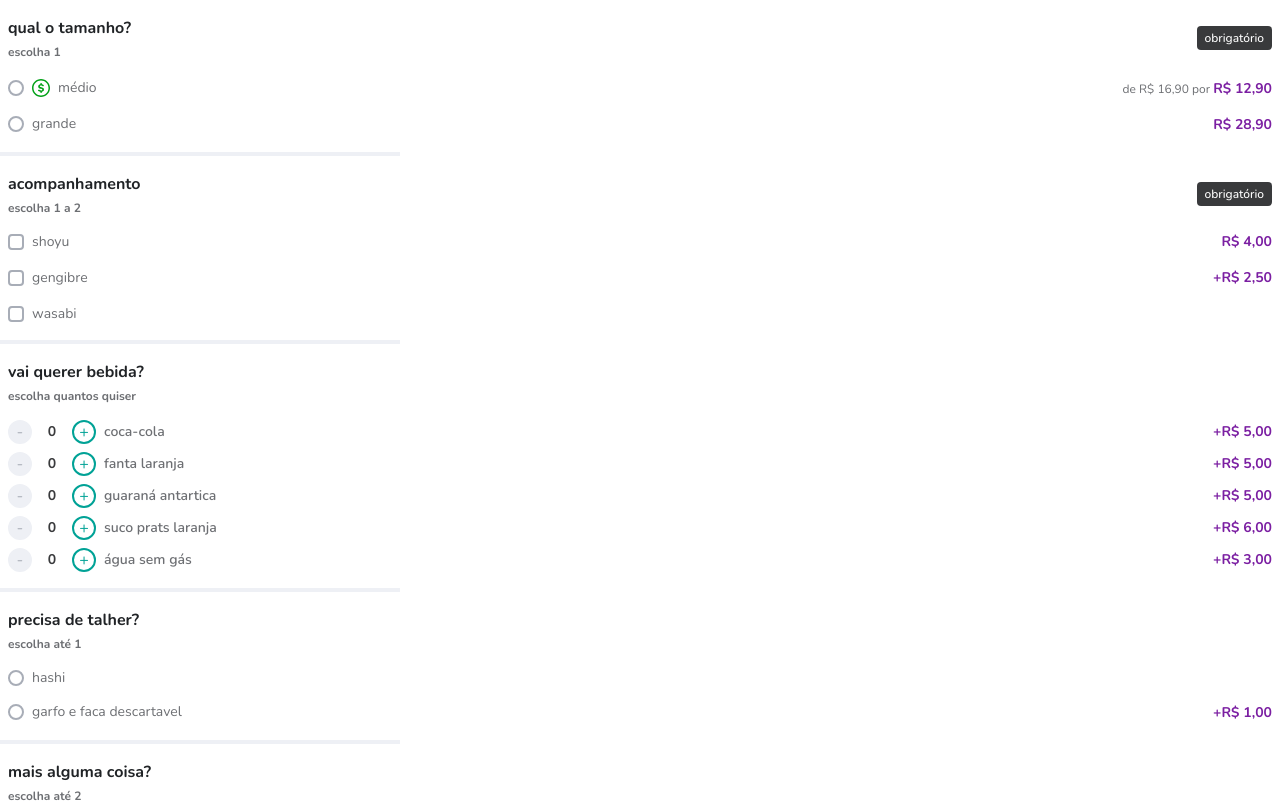
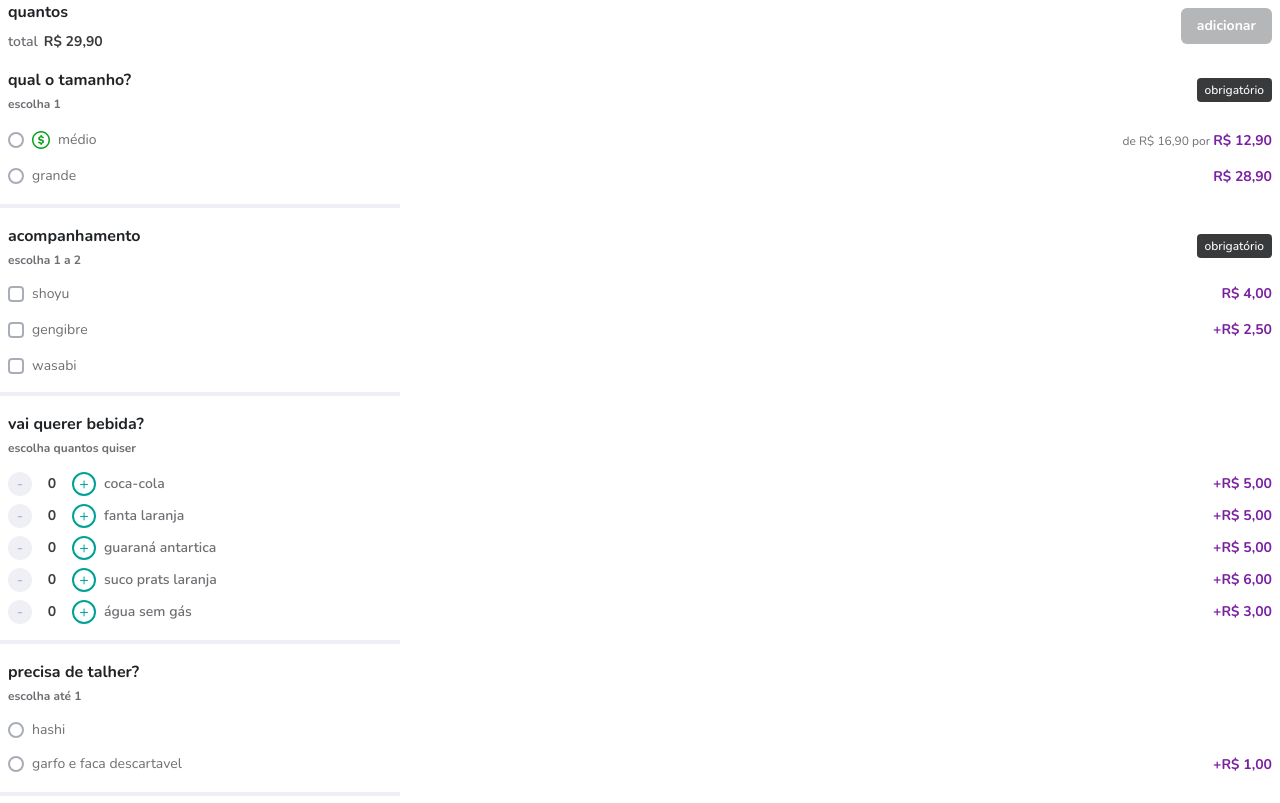
Before and after one commit to Babilonia364/something-food, a Next.js app: page /restaurantes/restaurant-matsuri-concept/product/temaki-salmao in a window 1280 px wide. Shown: the top 803 px of the page. Built offline with nearby package versions, Linux system fonts and the light colour scheme.

Commit message:
feat: implemente main dish display

```diff
--- /dev/null
+++ b/src/app/components/ClientsWrapped/MainDish.tsx
@@ -0,0 +1,83 @@
+import { useProductContext } from "@/app/context/ProductContext";
+import { formatBRL } from "@/lib/format";
+import { Button } from "../Button";
+import Image from "next/image";
+import plus from "@/app/assets/plus.svg";
+import trash from "@/app/assets/trash.svg";
+import minus from "@/app/assets/minus.svg";
+
+
+export const MainDish = () => {
+
+  const { mainItem, setMainItem } = useProductContext();
+
+  const OnClick = () => {
+    const auxMainItem = { ...mainItem };
+
+    auxMainItem.quantity = 1;
+
+    setMainItem(auxMainItem);
+  }
+
+  const ChangeQuantity = (quantity: number) => {
+    const auxMainItem = { ...mainItem }
+
+    auxMainItem.quantity += quantity;
+
+    setMainItem(auxMainItem);
+  }
+
+  const isMainItemEmpty = () => {
+    return ((mainItem === undefined) || mainItem.name === undefined || mainItem.name === "");
+  }
+  return (
+    <div className="flex justify-between items-center px-2">
+      <div className="flex flex-col gap-2">
+        <p className="font-bold text-base text-content-neutral-strong">quantos</p>
+        <div className="flex gap-1.5">
+          <p className="text-sm font-semibold text-content-neutral-weak">total</p>
+          <p className="text-sm font-bold text-content-neutral-base">{formatBRL(29.90)}</p>
+        </div>
+      </div>
+      <div>
+        {
+          isMainItemEmpty() || mainItem.quantity < 1 ? (
+            <Button
+              buttonColor="neutral-weak"
+              buttonType="solid"
+              disabled={isMainItemEmpty()}
+              onClick={OnClick}
+            >
+              <p className="font-bold text-sm text-content-neutral-white">adicionar</p>
+            </Button>
+          ) : (
+            <div className="flex items-center gap-4">
+              {mainItem.quantity > 1 ? (
+                <Image
+                  className="w-[32px] h-auto cursor-pointer"
+                  src={minus}
+                  alt="click to reduce quantity of main dish"
+                  onClick={() => ChangeQuantity(-1)}
+                />
+              ) : (
+                <Image
+                  className="w-[21px] h-auto cursor-pointer"
+                  src={trash}
+                  alt="click to delete main dish"
+                  onClick={() => ChangeQuantity(-1)}
+                />
+              )}
+              <p className="font-bold text-base text-content-neutral-base">{mainItem.quantity}</p>
+              <Image
+                className="w-[32px] h-auto cursor-pointer"
+                src={plus}
+                alt="click to add more of main dish"
+                onClick={() => ChangeQuantity(+1)}
+              />
+            </div>
+          )
+        }
+      </div>
+    </div>
+  );
+}
--- a/src/app/components/ClientsWrapped/ProductClient.tsx
+++ b/src/app/components/ClientsWrapped/ProductClient.tsx
@@ -5,6 +5,7 @@ import { ItemControl } from "@/app/components/ItemControl";
 import { RadioGroup } from "@/app/components/RadioGroup";
 import { Categories, Product } from "@/data/types/products";
 import { ProductProvider } from "@/app/context/ProductContext";
+import { MainDish } from "./MainDish";
 
 const productPage = tv({
   slots: {
@@ -41,6 +42,7 @@ export default function ProductClient({ items }: IProductClient) {
   return (
     <ProductProvider>
       <div className="flex flex-col">
+        <MainDish />
         {
           items.categories.map((item: Categories) => (
             <div className="pt-4" key={item.id}>
--- a/src/app/components/RadioGroup/index.tsx
+++ b/src/app/components/RadioGroup/index.tsx
@@ -67,7 +67,7 @@ export const RadioGroup = ({ items, categoryName, categoryId, mainCategory }: IA
 
       auxSelected.id = id;
       auxSelected.name = label;
-      auxSelected.quantity = 1;
+      auxSelected.quantity = 0;
       auxSelected.category = categoryName;
 
       setMainItem({ ...auxSelected });
```
Also changed, not shown: src/app/assets/minus.svg (added), src/app/assets/plus.svg (added).
